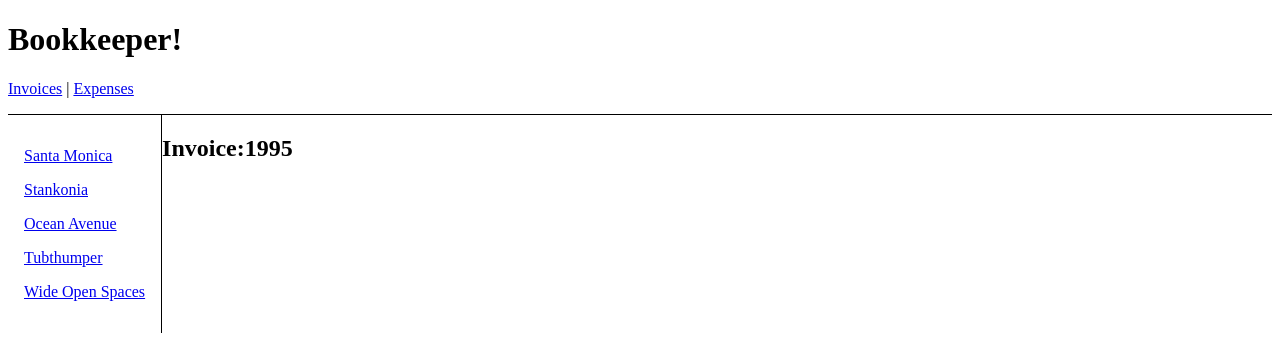
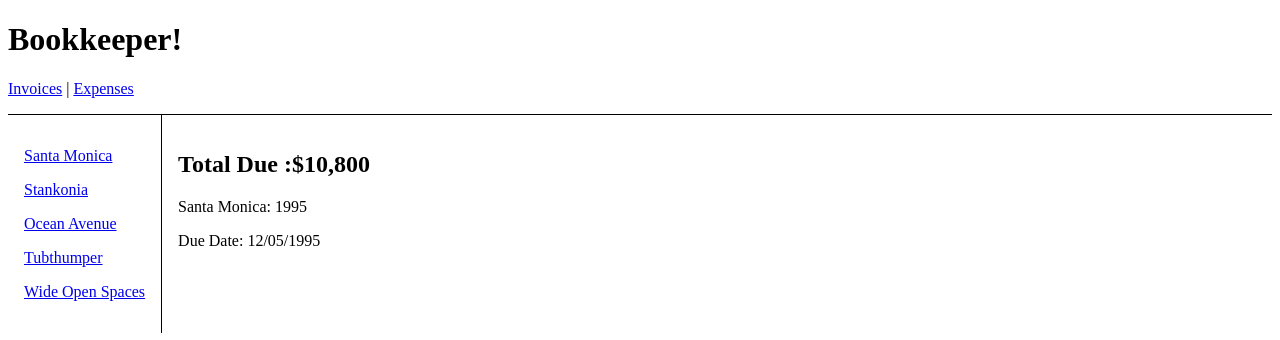
Before and after one commit to Sandeepsubramaniyan/react_router, a JavaScript app: page /invoices/1995 in a window 1280 px wide. Shown: the top 340 px of the page. Built offline with nearby package versions, Linux system fonts and the light colour scheme.

Commit message:
added function to  display more in invoice

```diff
--- a/src/data.js
+++ b/src/data.js
@@ -34,3 +34,9 @@
 export function getInvoices() {
     return invoices;
   }
+
+export function getInvoice(number) {
+  return invoices.find(
+    (invoice) => invoice.number === number
+  );
+}
--- a/src/routes/invoice.js
+++ b/src/routes/invoice.js
@@ -1,8 +1,19 @@
 import { useParams } from "react-router-dom";
+import {getInvoice} from "../data"
 
 function Invoice () {
-    let params = useParams();
-    return <h2>Invoice:{params.invoiceId}</h2>
+  let params = useParams();
+  let invoice = getInvoice(parseInt(params.invoiceId,10));
+  return (
+    <main style = {{ padding: "1rem" }} >
+      <h2>Total Due :{invoice.amount}</h2>
+      <p>
+        {invoice.name}: {invoice.number}
+      </p>
+      <p>Due Date: {invoice.due}</p>
+    </main>
+  );
+
 }
 
 
```
